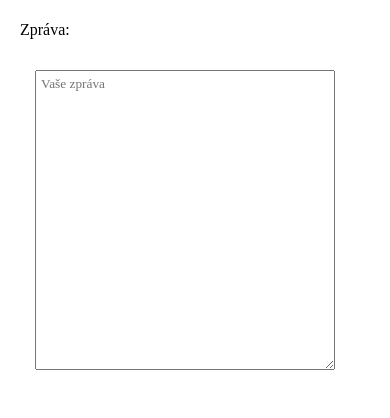
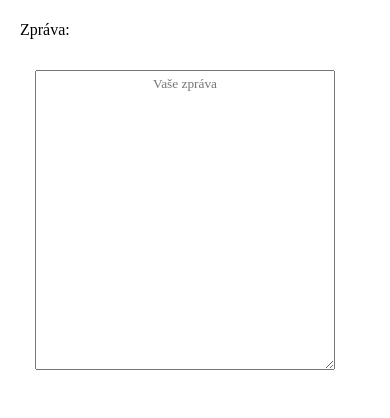
Before and after one commit to pulcovamon/tvorive-kurzy, a React (Vite) app: page /tvorive-kurzy/kontakty in a window 390 px wide. Shown: the part 1366-1784 px from the top of the page. Built offline with nearby package versions, Linux system fonts and the light colour scheme; the HTML template or start-up script is replaced by a standard one; a web font is replaced by a local one.

Commit message:
try to move message box on phone to center

```diff
--- a/src/App.css
+++ b/src/App.css
@@ -424,6 +424,14 @@ h2 {
   width: 300px;
 }
 
+.form-group .message-phone {
+  text-align: center;
+}
+
+.form-group label {
+  text-align: left;
+}
+
 .contact-details {
   text-align: left;
 }
```
